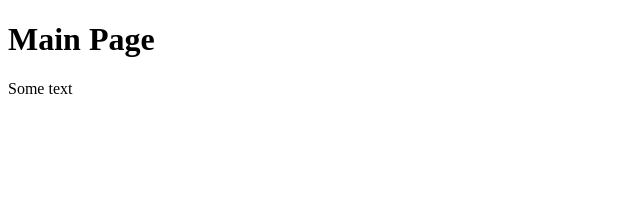
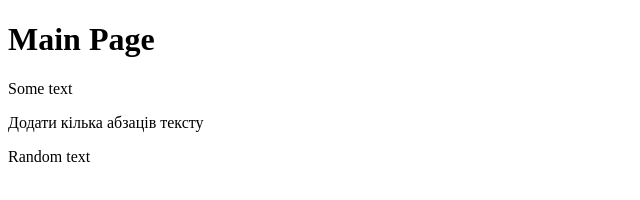
Before and after one commit to ipzm261lov-glitch/RRPS02, a plain HTML site: page index.html in a window 1280 px wide. Shown: the whole page, without its empty margins (0-640 px from the left). Drawn offline with Linux system fonts and the light colour scheme.

Commit message:
Додавання ще кількох тегів <p> на гілці text

```diff
--- a/index.html
+++ b/index.html
@@ -6,7 +6,10 @@
     <title>My Page</title>
 </head>
 <body>
+
     <h1>Main Page</h1>
     <p>Some text</p>
+    <p>Додати кілька абзаців тексту </p>
+    <p>Random text </p>
 </body>
 </html>
```
